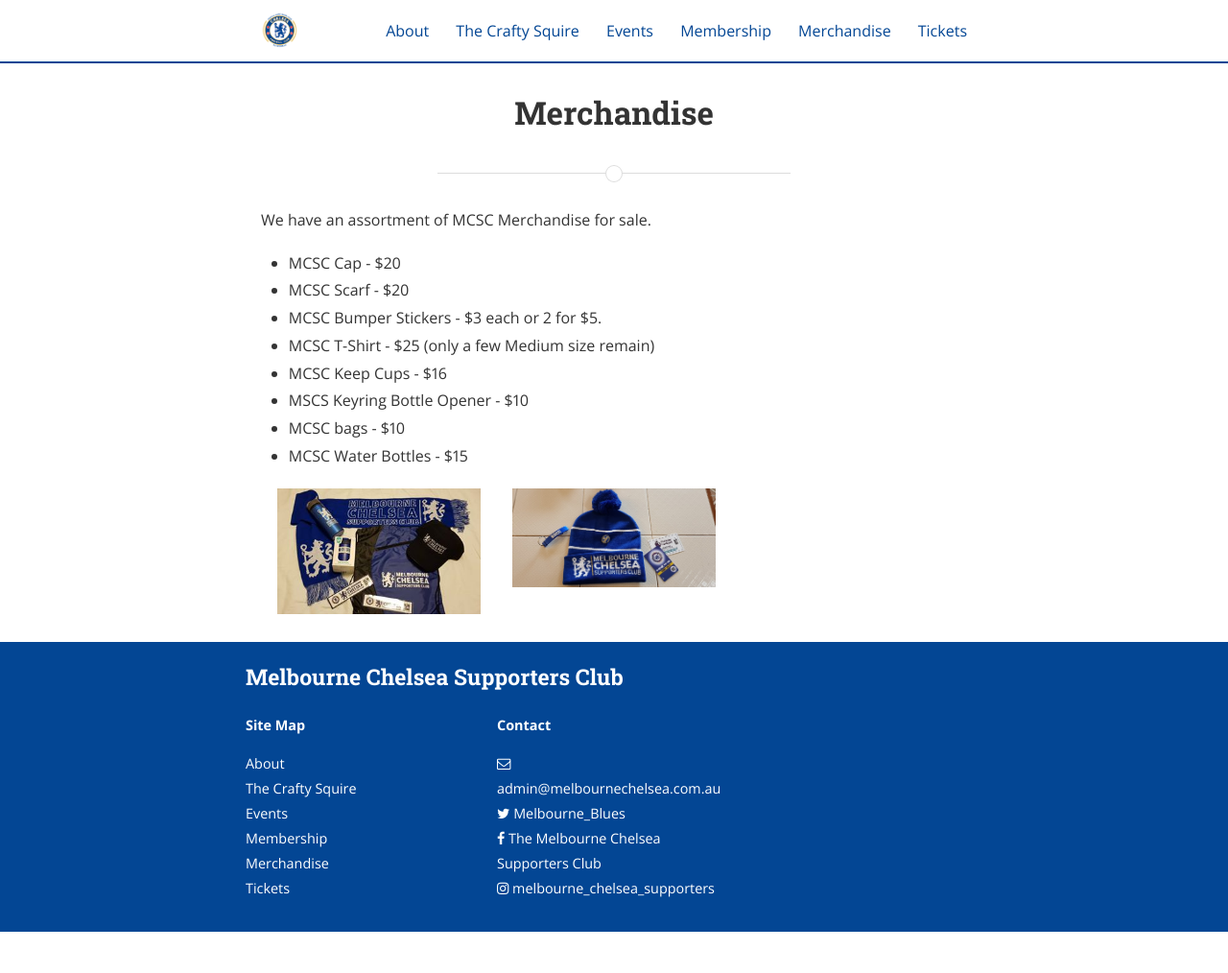
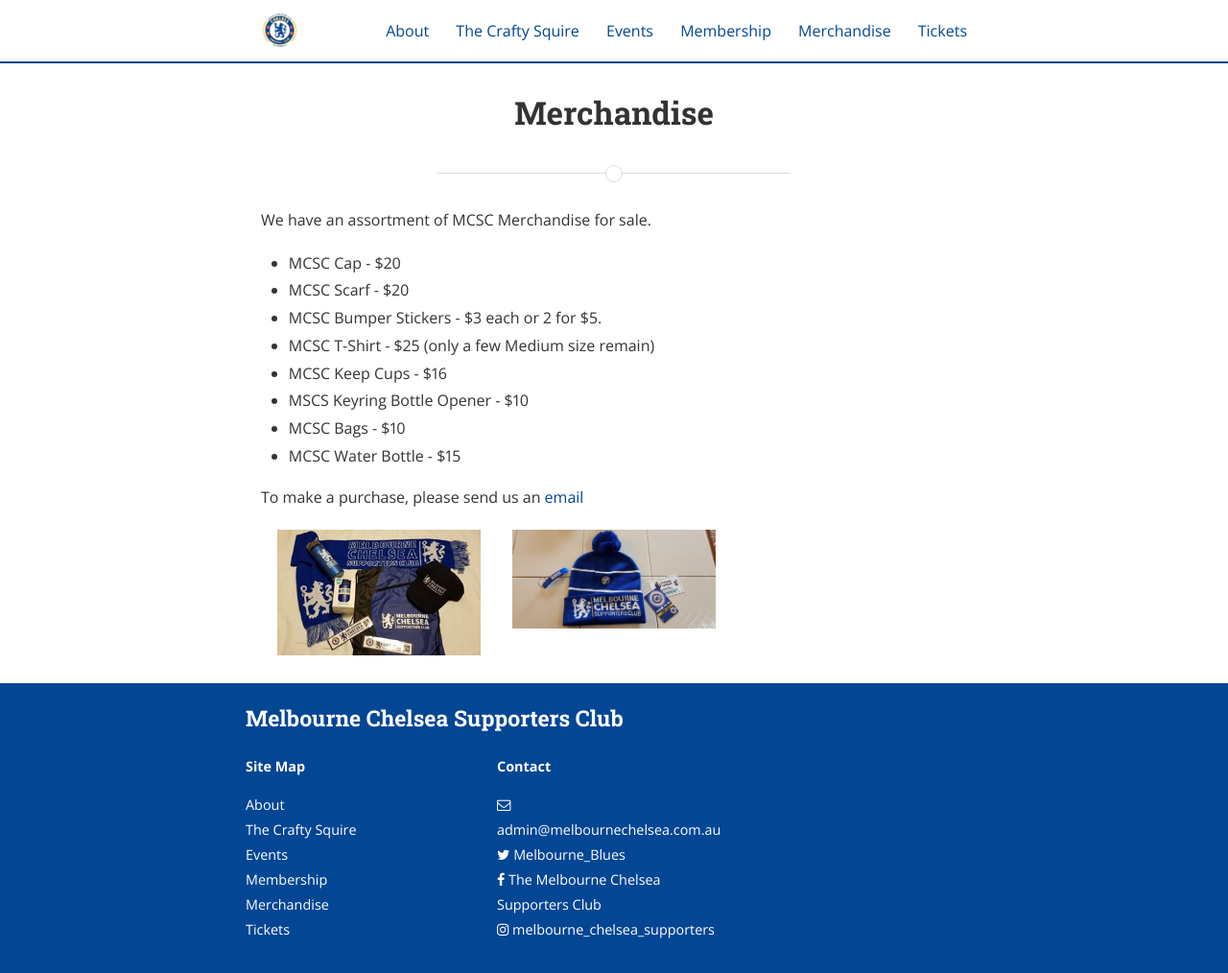
Before and after one commit to Foxh0und/MCSC, a Jekyll site: the page built from merchandise.md, in a window 1280 px wide. Shown: the whole page at 96% size. Built offline with Jekyll 4.4.1, drawn with Linux system fonts in a browser that asks for light colours; nearby versions of some CDN libraries; before the commit the page ends 971 px from its top, so only the background shows below that.

Commit message:
Add contact email

```diff
--- a/merchandise.md
+++ b/merchandise.md
@@ -9,12 +9,13 @@
 - MCSC Cap - $20
 - MCSC Scarf - $20
 - MCSC Bumper Stickers - $3 each or 2 for $5.
-- MCSC  T-Shirt - $25 (only a few Medium size remain)
+- MCSC T-Shirt - $25 (only a few Medium size remain)
 - MCSC Keep Cups - $16
 - MSCS Keyring Bottle Opener - $10
-- MCSC bags - $10
-- MCSC Water Bottles - $15
+- MCSC Bags - $10
+- MCSC Water Bottle - $15
 
+To make a purchase, please send us an [email](mailto:admin@melbournechelsea.com.au)
 
  <div class="row">
   <div class="column">
```
